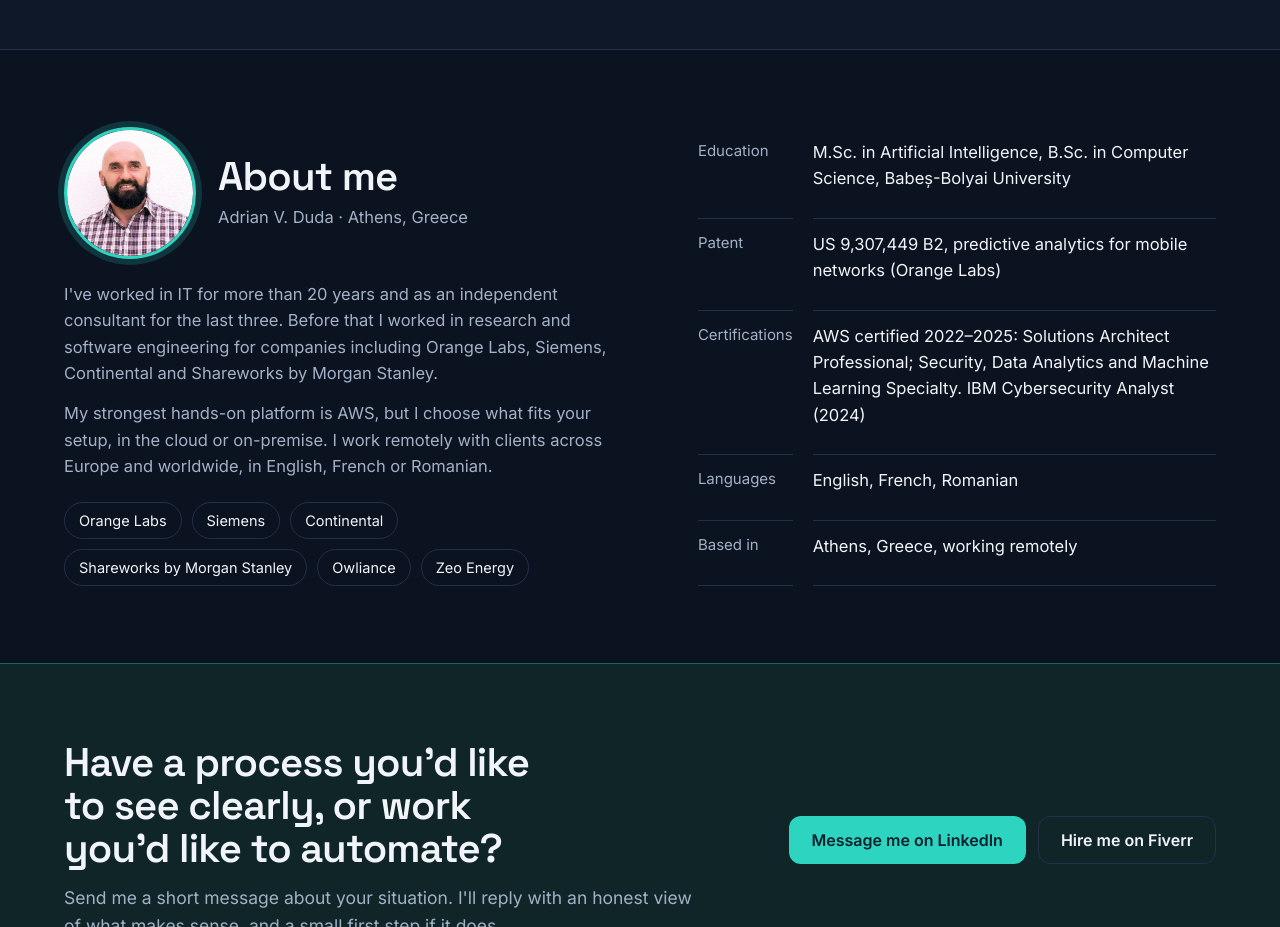
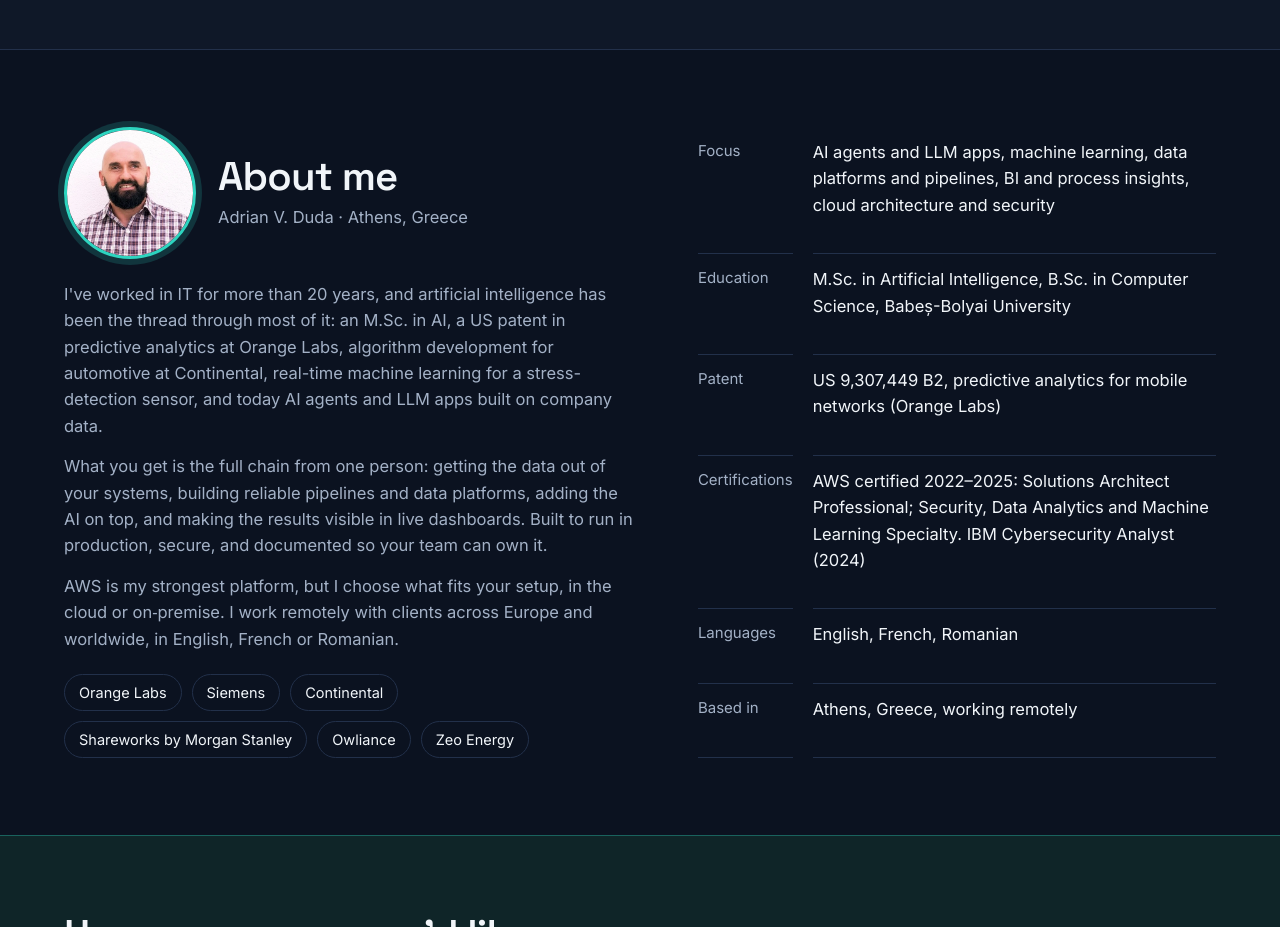
Before and after one commit to avduda/adrian-duda.com, a plain HTML site: page index.html in a window 1280 px wide. Shown: the part 3600-4527 px from the top of the page. Drawn offline with Linux system fonts and the light colour scheme.

Commit message:
Expand About section

```diff
--- a/index.html
+++ b/index.html
@@ -176,11 +176,13 @@ footer .wrap{display:flex;justify-content:space-between;gap:12px;flex-wrap:wrap}
 <section class="band" id="about"><div class="wrap about">
 <div>
 <div class="me"><img src="adrian.webp" alt="Adrian V. Duda" width="400" height="400"><div><h2>About me</h2><p class="muted" style="margin-top:6px">Adrian V. Duda · Athens, Greece</p></div></div>
-<p class="muted" style="margin-top:22px">I've worked in IT for more than 20 years and as an independent consultant for the last three. Before that I worked in research and software engineering for companies including Orange Labs, Siemens, Continental and Shareworks by Morgan Stanley.</p>
-<p class="muted">My strongest hands-on platform is AWS, but I choose what fits your setup, in the cloud or on-premise. I work remotely with clients across Europe and worldwide, in English, French or Romanian.</p>
+<p class="muted" style="margin-top:22px">I've worked in IT for more than 20 years, and artificial intelligence has been the thread through most of it: an M.Sc. in AI, a US patent in predictive analytics at Orange Labs, algorithm development for automotive at Continental, real-time machine learning for a stress-detection sensor, and today AI agents and LLM apps built on company data.</p>
+<p class="muted">What you get is the full chain from one person: getting the data out of your systems, building reliable pipelines and data platforms, adding the AI on top, and making the results visible in live dashboards. Built to run in production, secure, and documented so your team can own it.</p>
+<p class="muted">AWS is my strongest platform, but I choose what fits your setup, in the cloud or on&#8209;premise. I work remotely with clients across Europe and worldwide, in English, French or Romanian.</p>
 <div class="clients"><span class="chip">Orange Labs</span><span class="chip">Siemens</span><span class="chip">Continental</span><span class="chip">Shareworks by Morgan Stanley</span><span class="chip">Owliance</span><span class="chip">Zeo Energy</span></div>
 </div>
 <dl>
+<dt>Focus</dt><dd>AI agents and LLM apps, machine learning, data platforms and pipelines, BI and process insights, cloud architecture and security</dd>
 <dt>Education</dt><dd>M.Sc. in Artificial Intelligence, B.Sc. in Computer Science, Babeș-Bolyai University</dd>
 <dt>Patent</dt><dd>US 9,307,449 B2, predictive analytics for mobile networks (Orange Labs)</dd>
 <dt>Certifications</dt><dd>AWS certified 2022–2025: Solutions Architect Professional; Security, Data Analytics and Machine Learning Specialty. IBM Cybersecurity Analyst (2024)</dd>
```
